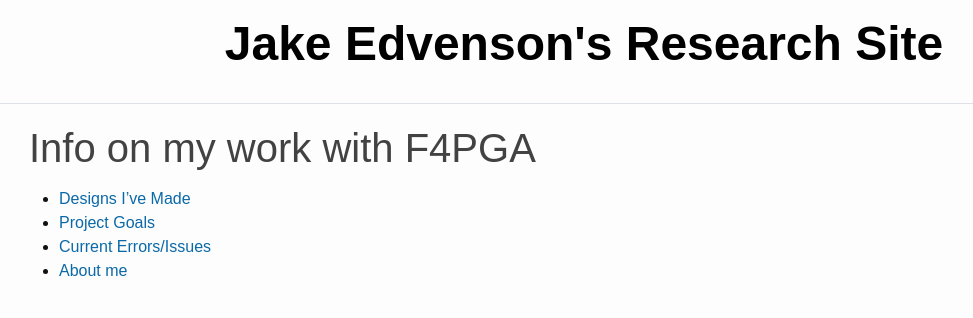
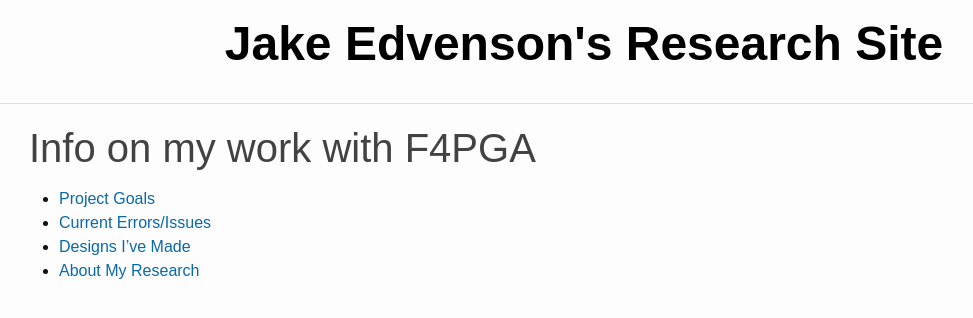
Before and after one commit to JakeEdvenson/JakeEdvenson.github.io, a Jekyll site: the page built from index.md, in a window 1280 px wide. Shown: the top 318 px of the page, without its empty margins (56-1029 px from the left). Built offline with Jekyll 4.4.1, drawn with Linux system fonts in a browser that asks for light colours.

Commit message:
Update index.md

```diff
--- a/index.md
+++ b/index.md
@@ -3,7 +3,7 @@ layout: default
 title: Info on my work with F4PGA
 ---
 
-  * [Designs I've Made]({{ site.baseurl }}{% link _pages/log.md %})
   * [Project Goals]({{ site.baseurl }}{% link _pages/goals.md %})
   * [Current Errors/Issues]({{ site.baseurl }}{% link _pages/errors.md %})
-  * [About me]({{ site.baseurl }}{% link _pages/about.md %})
+  * [Designs I've Made]({{ site.baseurl }}{% link _pages/log.md %})
+  * [About My Research]({{ site.baseurl }}{% link _pages/about.md %})
```
